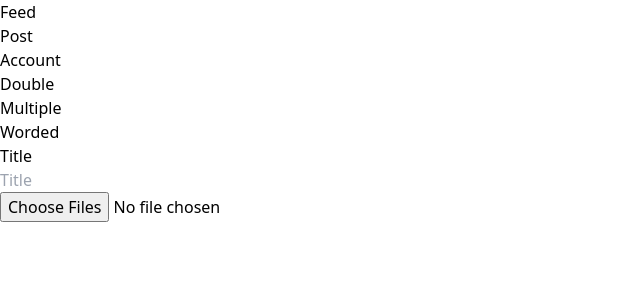
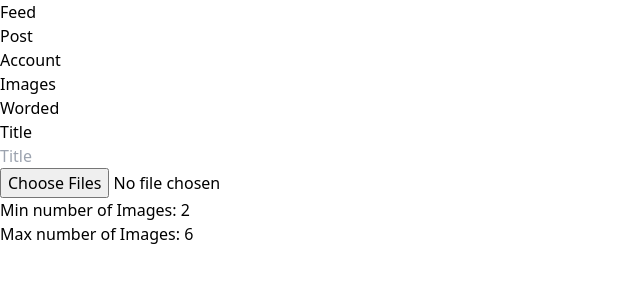
Before and after one commit to antsanchez198/my-social-app, a React (Vite) app: page /post in a window 1280 px wide. Shown: the top 300 px of the page, without its empty margins (0-640 px from the left). Built offline with nearby package versions, Linux system fonts and the light colour scheme.

Commit message:
Input images layout fixed

```diff
--- a/src/pages/Post.jsx
+++ b/src/pages/Post.jsx
@@ -3,7 +3,6 @@ import { useState } from 'react'
 const Post = () => {
 
   const [postType, setPostType] = useState("double");
-  const [numberOfOptions, setNumberOfOptions] = useState(2)
 
   const [formData, setFormData] = useState({
     type: postType,
@@ -13,23 +12,28 @@ const Post = () => {
 
   const onChange = (e) => {
     if (e.target.files) {
+      console.log(e.target.files.length)
+      if (e.target.files.length >= 2 && e.target.files.length <= 6) {
+        console.log(e.target.files)
         setFormData((prevState) => ({
           ...prevState,
           choices: e.target.files,
         }));
       }
     }
+  }
+
+  console.log(formData)
 
   return (
     <div className='mx-auto my-10 max-w-[90%]'>
       <ul className='flex justify-center items-center space-x-3'>
-        <li onClick={() => setPostType("double")}>Double</li>
-        <li onClick={() => setPostType("multiple")}>Multiple</li>
+        <li onClick={() => setPostType("double")}>Images</li>
         <li onClick={() => setPostType("worded")}>Worded</li>
       </ul>
       <div className="">
         <p className="text-lg mt-6 font-semibold">Title</p>
-        <input type="text" id="name" placeholder="Title" maxLength="32" minLength="10" required
+        <input type="text" id="name" placeholder="Title" maxLength="32" minLength="10" required onChange={onChange}
           className="w-full p-2 text-xl text-gray-700 bg-white border border-gray-300 rounded transition duration-150 ease-in-out
             focus:text-gray-700 focus:bg-white focus:border-slate-600 mb-6"/>
       </div>
@@ -40,30 +44,31 @@ const Post = () => {
             className="w-full px-4 text-xl text-gray-700 bg-white border border-gray-300 rounded transition duration-150 ease-in-out
             focus:text-gray-700 focus:bg-white focus:border-slate-600 mb-6"/>
 
-          {/* <p className="text-lg font-semibold">Number of Choices</p>
-          <input type='number' value={numberOfOptions} onChange={e => setNumberOfOptions(e.target.value)}
-          className='p-2 text-xl text-gray-700 bg-white border border-gray-300 rounded transition duration-150 ease-in-out
-          focus:text-gray-700 focus:bg-white focus:border-slate-600 mb-6'></input> */}
-
           <p className="text-lg font-semibold">Choice 1</p>
-          <textarea type="text" id="choice1" placeholder="Worded" required
+          <textarea type="text" id="choice1" placeholder="Worded" required onChange={onChange}
             className="w-full px-4 text-xl text-gray-700 bg-white border border-gray-300 rounded transition duration-150 ease-in-out
             focus:text-gray-700 focus:bg-white focus:border-slate-600 mb-6"/>
 
           <p className="text-lg font-semibold">Choice 2</p>
-          <textarea type="text" id="choice2" placeholder="Worded" required
+          <textarea type="text" id="choice2" placeholder="Worded" required onChange={onChange}
             className="w-full px-4 text-xl text-gray-700 bg-white border border-gray-300 rounded transition duration-150 ease-in-out
             focus:text-gray-700 focus:bg-white focus:border-slate-600 mb-6"/>
         </>
         :
+        <>
           <input
             type="file"
             id="images"
             accept=".jpg,.png,.jpeg"
             multiple
             required
-          className="w-full px-3 py-1.5 text-gray-700 bg-white border border-gray-300 rounded transition duration-150 ease-in-out focus:bg-white focus:border-slate-600"
+            className="w-full px-3 py-1.5 text-gray-700 bg-white border border-gray-300 rounded transition duration-150 ease-in-out
+            mb-5 focus:bg-white focus:border-slate-600"
+            onChange={onChange}
           />
+          <p className="italic font-semibold">Min number of Images: 2</p>
+          <p className="italic font-semibold">Max number of Images: 6</p>
+        </>
       }
     </div>
   )
```
Lines whose indentation alone changed are shown as unchanged.
